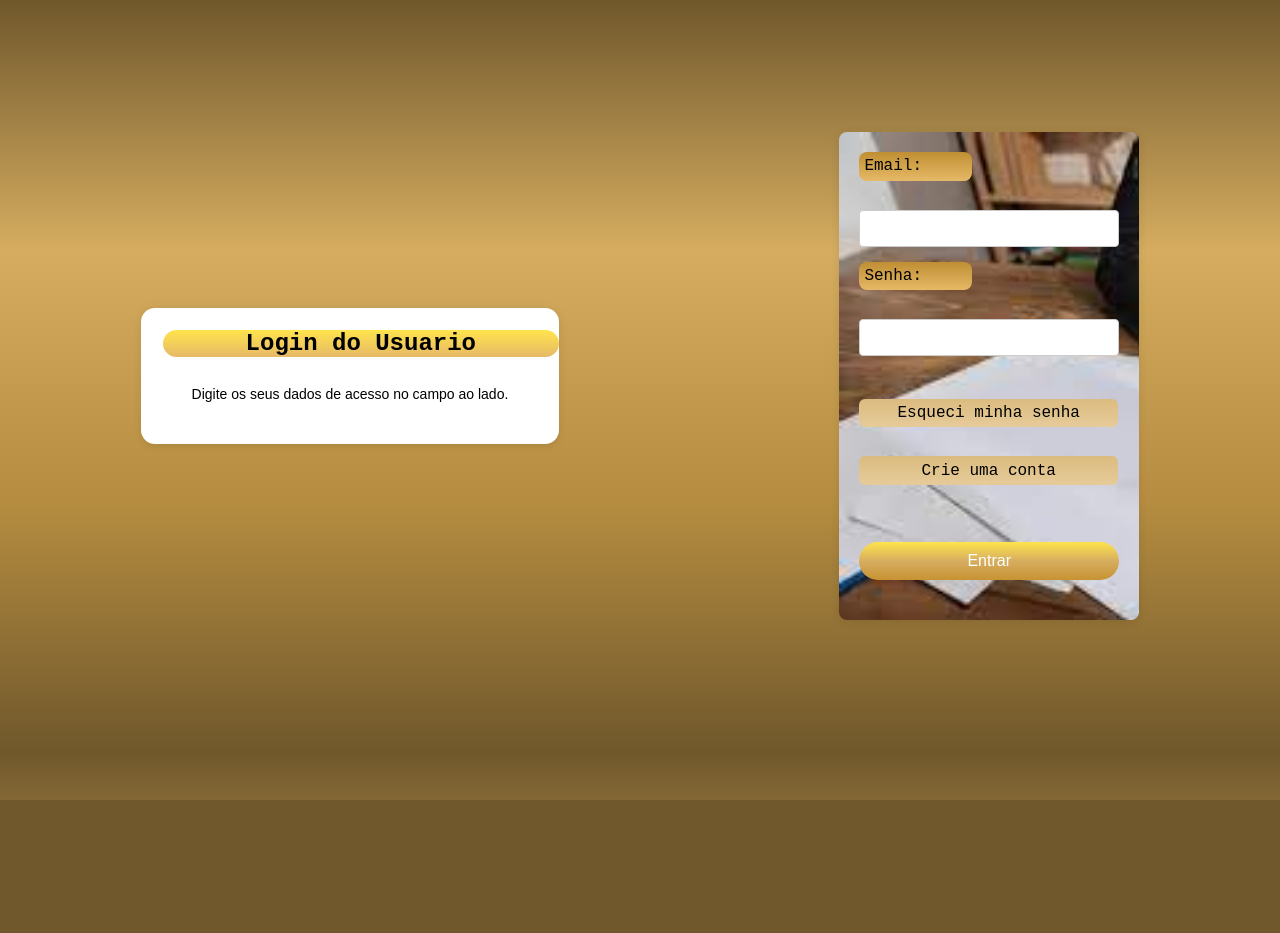
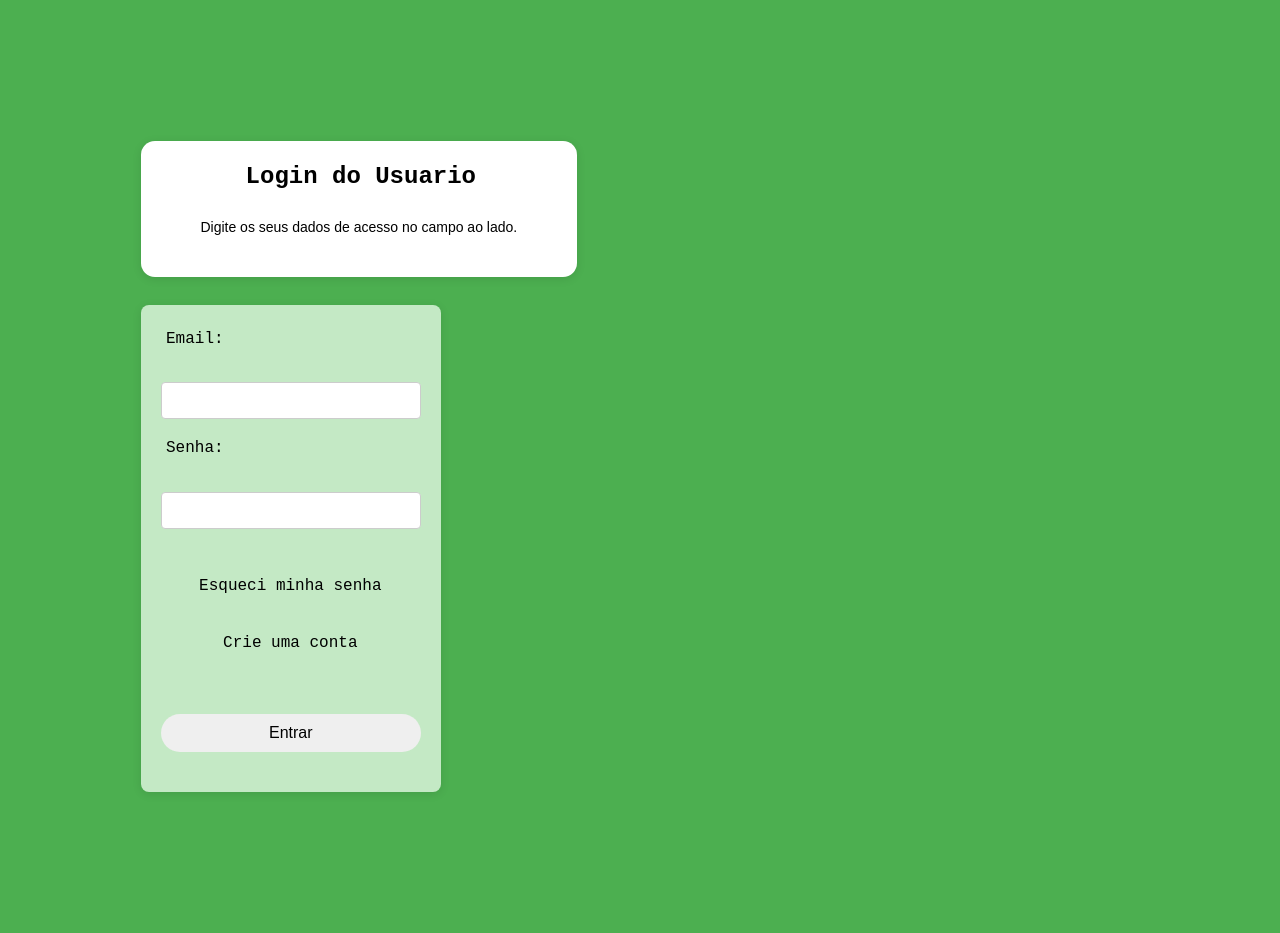
Before and after one commit to OdeteBottari/GPC, a PHP site: page /loginpart.html in a window 1280 px wide. Before the commit the page ends 800 px from the top, so only its background shows below. Run offline with PHP 8.4, Linux system fonts and the light colour scheme.

Commit message:
Add files via upload

```diff
--- a/passeio (1)/passeio/loginpart.css
+++ b/passeio (1)/passeio/loginpart.css
@@ -8,12 +8,9 @@
 /* Estilos do corpo */
 body {
     font-family: Arial, sans-serif;
-    display: flex;
-    align-items: center;
-    height: 94vh;
-    background-color: #f4f4f4;
+
+    background-color: #4CAF50;
     margin: 0px;
-    background: linear-gradient(#70582c,#D6AD60,#B68D40,#70582c);
     padding: 11%;
     flex-direction: row;
     align-content: space-around;
@@ -37,7 +34,7 @@ body {
     text-align: center;
     margin-bottom: 29px;
     font-family: 'Courier New', Courier, monospace;
-    background: linear-gradient(rgb(255, 228, 76),#e6b967);
+    background: linear-gradient(rgb(76, 255, 76));
     border-radius: 28px;
     max-width: 396px;
     width: 200%;
@@ -46,35 +43,31 @@ body {
 
 
 .form-group {
-    background-color: #fff;
+    background-color: #c4e9c5;
     padding: 20px;
     border-radius: 8px;
     box-shadow: 0 2px 10px rgba(0, 0, 0, 0.1);
     width: 300px; /* Largura fixa para o formulário */
-    background-image: url('images_admin.jpg'); /* Caminho da sua imagem */
     background-size: cover; /* Faz a imagem cobrir todo o fundo */
 
 }
 
 
 .form-group label {
-    text-align: center;
     margin-bottom: 29px;
     font-family: 'Courier New', Courier, monospace;
-    background: linear-gradient(#c08f33, #e6b967);
+    background: linear-gradient( #052f4e);
     border-radius: 8px;
     max-width: 113px;
     width: 48%;
     padding: 2%;
-    text-align: left;
 }
 
 .form-group a {
-    text-align: center;
     margin-bottom: 29px;
     font-family: 'Courier New', Courier, monospace;
-    background: linear-gradient(#dbbb7f,#e6cb9a);
-    border-radius: 6px;
+    background: linear-gradient(white);
+    border-radius: 60px;
     max-width: 259px;
     width: 154%;
     padding: 2%;
@@ -89,6 +82,7 @@ h1 {
 
 h2 {
     visibility: hidden;
+    text-align: justify;
 }
 
 
@@ -124,8 +118,8 @@ button {
     display: inline-block;
     width: 100%;
     padding: 10px;
-    background: linear-gradient(rgb(255, 228, 76),#D6AD60,#c79332);
-    color: white;
+    background: linear-gradient(#052f4e);
+    color: #000000;
     border: none;
     border-radius: 5px;
     font-size: 16px;
--- a/passeio (1)/passeio/site.html
+++ b/passeio (1)/passeio/site.html
@@ -4,7 +4,7 @@
     <meta charset="UTF-8">
     <meta name="viewport" content="width=device-width, initial-scale=1.0">
     <title>Passeio Ciclístico</title>
-    <link rel="stylesheet" href="site2.css">
+    <link rel="stylesheet" href="site.css">
 
 </head>
 <body>
```
